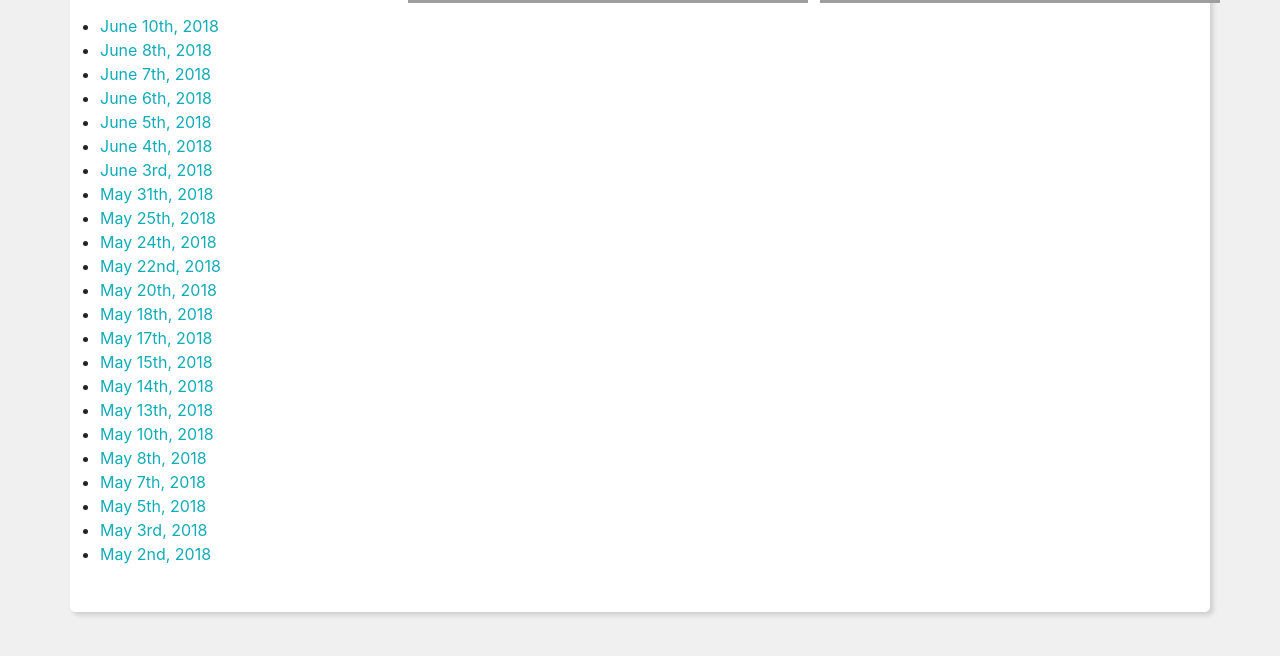
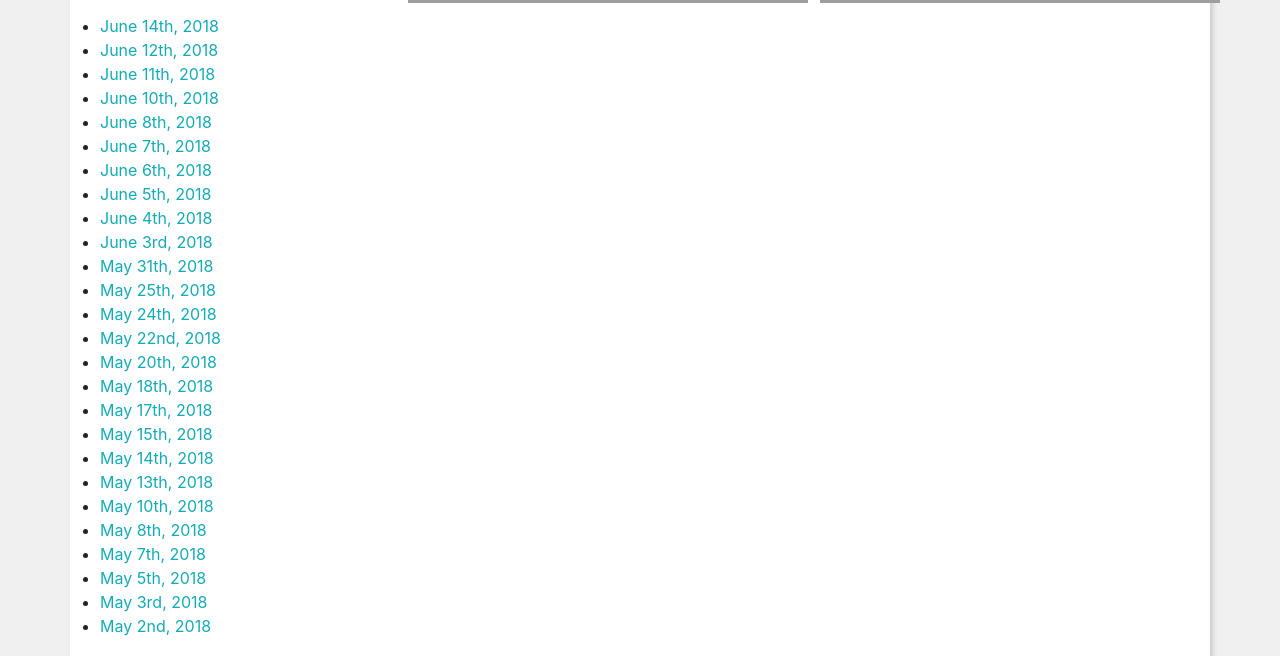
Before and after one commit to DeviCatOutlet/devicatoutlet.github.io, a Jekyll site: the page built from gratitudeboard.md, in a window 1280 px wide and 900 px high, scrolled down 1286 px, cut to the strip 244-900 px from the top of the window. Built offline with Jekyll 4.4.1, drawn with Linux system fonts in a browser that asks for light colours; nearby versions of some CDN libraries; our own code applies the rules of GitHub Pages for plain Markdown files.

Commit message:
Import Gratitude Board from Twitter

```diff
--- a/gratitudeboard.md
+++ b/gratitudeboard.md
@@ -11,6 +11,9 @@
 
 ## Twitch Gratitude Board
 
+* [June 14th, 2018](https://twitter.com/DeviCatOutlet/status/1007072577074925568)
+* [June 12th, 2018](https://twitter.com/DeviCatOutlet/status/1006348455948836870)
+* [June 11th, 2018](https://twitter.com/DeviCatOutlet/status/1005994682923540480)
 * [June 10th, 2018](https://twitter.com/DeviCatOutlet/status/1005620998895480833)
 * [June 8th, 2018](https://twitter.com/DeviCatOutlet/status/1004903977178292226)
 * [June 7th, 2018](https://twitter.com/DeviCatOutlet/status/1004536319605989376)
```
